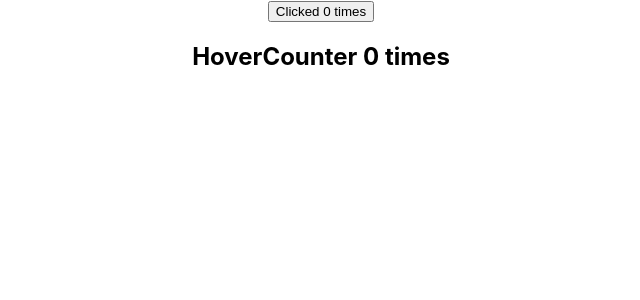
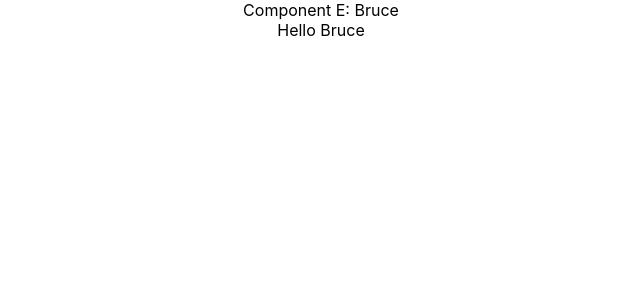
Before and after one commit to harislee168/first-react, a React (Create React App) app: page / in a window 1280 px wide. Shown: the top 300 px of the page, without its empty margins (319-959 px from the left). Built offline with nearby package versions, Linux system fonts and the light colour scheme.

Commit message:
react context lesson

```diff
--- a/src/App.js
+++ b/src/App.js
@@ -24,6 +24,8 @@ import ClickCounterTwo from './components/Basic/RenderProps/ClickCounterTwo';
 import HoverCounterTwo from './components/Basic/RenderProps/HoverCounterTwo';
 import User from './components/Basic/RenderProps/User';
 import CounterTwo from './components/Basic/RenderProps/CounterTwo';
+import ComponentC from './components/Basic/Context/ComponentC';
+import { UserProvider } from './components/Basic/Context/UserContext';
 
 
 function App() {
@@ -65,8 +67,12 @@ function App() {
         {/* <ClickCounterTwo />
         <HoverCounterTwo />
         <User name={(isLoggedIn) => {return isLoggedIn? 'Jack':'Collin'}}/> */}
-        <CounterTwo render={(count, increaseCount) => { return (<ClickCounterTwo count={count} increaseCount={increaseCount} />)}} />
-        <CounterTwo render={(count, increaseCount) => { return (<HoverCounterTwo count={count} increaseCount={increaseCount} />)}} />
+        {/* <CounterTwo render={(count, increaseCount) => { return (<ClickCounterTwo count={count} increaseCount={increaseCount} />)}} />
+        <CounterTwo render={(count, increaseCount) => { return (<HoverCounterTwo count={count} increaseCount={increaseCount} />)}} /> */}
+        <UserProvider value='Bruce'>
+          <ComponentC />
+        </UserProvider>
+
       </div>
     </div>
   );
--- /dev/null
+++ b/src/components/Basic/Context/ComponentC.js
@@ -0,0 +1,12 @@
+import React, { Component } from 'react'
+import ComponentE from './ComponentE'
+
+class ComponentC extends Component {
+  render() {
+    return (
+      <ComponentE />
+    )
+  }
+}
+
+export default ComponentC
--- /dev/null
+++ b/src/components/Basic/Context/ComponentE.js
@@ -0,0 +1,18 @@
+import React, { Component } from 'react'
+import ComponentF from './ComponentF'
+import UserContext from './UserContext'
+
+class ComponentE extends Component {
+  render() {
+    return (
+      <div>
+        Component E: {this.context}
+        <ComponentF />
+      </div>
+    )
+  }
+}
+
+ComponentE.contextType = UserContext
+
+export default ComponentE
--- /dev/null
+++ b/src/components/Basic/Context/ComponentF.js
@@ -0,0 +1,16 @@
+import React, { Component } from 'react'
+import { UserConsumer } from './UserContext'
+
+class ComponentF extends Component {
+  render() {
+    return (
+      <UserConsumer>
+        {(value) => {
+          return (<div>Hello {value}</div>)
+        }}
+      </UserConsumer>
+    )
+  }
+}
+
+export default ComponentF
--- /dev/null
+++ b/src/components/Basic/Context/UserContext.js
@@ -0,0 +1,9 @@
+import React from 'react'
+
+const UserContext = React.createContext('Default Value')
+
+const UserProvider = UserContext.Provider
+const UserConsumer = UserContext.Consumer
+
+export {UserProvider, UserConsumer}
+export default UserContext
```
